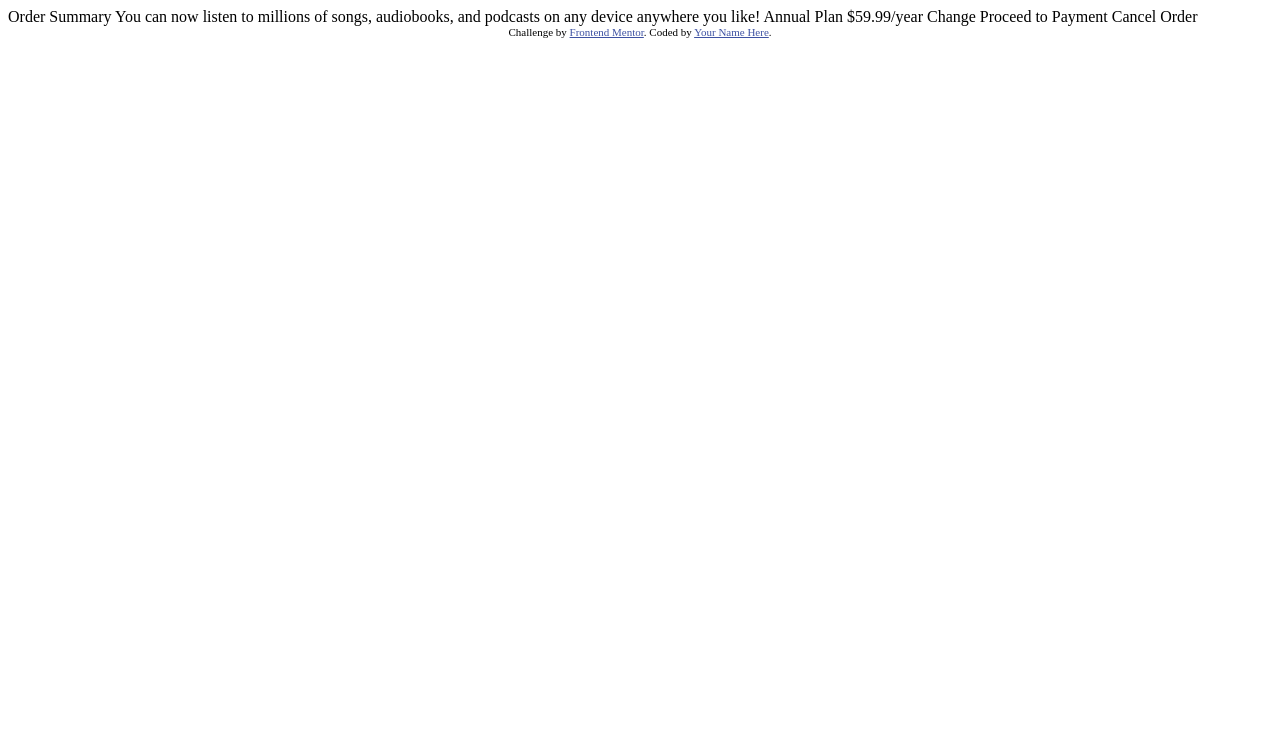
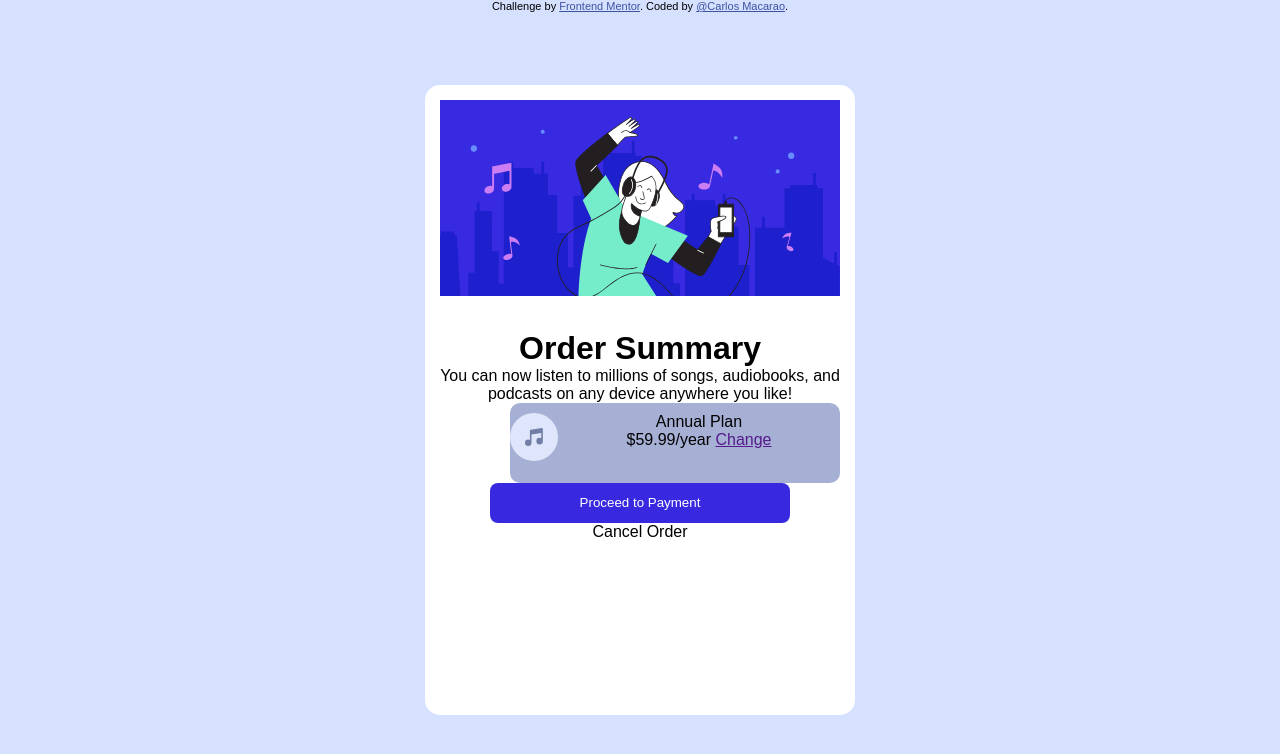
Before and after one commit to carlosmacarao/order-summary, a plain HTML site: page index.html in a window 1280 px wide. Drawn offline with Linux system fonts and the light colour scheme.

Commit message:
updating...

```diff
--- a/index.html
+++ b/index.html
@@ -13,25 +13,33 @@
     .attribution { font-size: 11px; text-align: center; }
     .attribution a { color: hsl(228, 45%, 44%); }
   </style>
+  <link rel="stylesheet" href="style.css">
 </head>
 <body>
 
-  Order Summary
+    <main>
+      <img id="img" src="images/illustration-hero.svg" alt="">
+        <h1>Order Summary</h1>
 
-  You can now listen to millions of songs, audiobooks, and podcasts on any
-  device anywhere you like!
+        <p>You can now listen to millions of songs, audiobooks, and podcasts on any
+          device anywhere you like!</p>
+      <div class="annual-plan">
+        <img class="img-music" src="images/icon-music.svg" alt="Icon Music">
+         <span>Annual Plan</span> <br>
+        $59.99/year
 
-  Annual Plan
-  $59.99/year
+        <a href="">Change</a>
+      </div>
 
-  Change
+      <input class="btn" type="button" value="Proceed to Payment">
 
-  Proceed to Payment
-  Cancel Order
+      <p>Cancel Order</p>
+    </main>
+
 
   <div class="attribution">
     Challenge by <a href="https://www.frontendmentor.io?ref=challenge" target="_blank">Frontend Mentor</a>.
-    Coded by <a href="#">Your Name Here</a>.
+    Coded by <a href="https://carlosmacaraodev.netlify.app/" target="_blank">@Carlos Macarao</a>.
   </div>
 </body>
 </html>
--- /dev/null
+++ b/style.css
@@ -0,0 +1,61 @@
+* {
+    margin: 0;
+    padding: 0;
+    font-family: Arial, Helvetica, sans-serif;
+}
+
+body {
+    background-image: linear-gradient(to bottom, #D6E1FF, #D6E1FF);
+    max-width: 1440px;
+}
+
+main {
+    text-align: center;
+    position: absolute;
+    background-color: white;
+    width: 400px;
+    height: 600px;
+
+    padding: 15px;
+    border-radius: 15px;
+
+    left: 50%;
+    top: 50%;
+
+    transform: translate(-50%, -50%);
+}
+
+#img {
+    width: 100%;
+    margin-left: -30px;
+    margin-right: -30px;
+}
+
+h1 {
+    padding-top: 30px;
+    text-align: center;
+}
+
+.annual-plan {
+    float: inline-end;
+    width: 330px;
+    height: 70px;
+    background-color: #a6afd4;
+    text-align: center;
+    border-radius: 10px;
+    padding-top: 10px;
+}
+
+.btn {
+    background-color: hsl(245, 75%, 52%);
+    color: white;
+    width: 300px;
+    height: 40px;
+    padding: 10px;
+    border: none;
+    border-radius: 8px;
+}
+
+.img-music {
+    float: left;
+}
```
